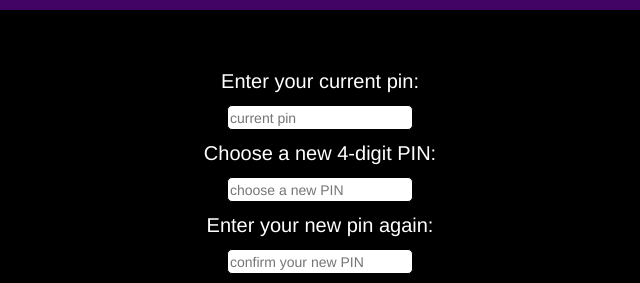
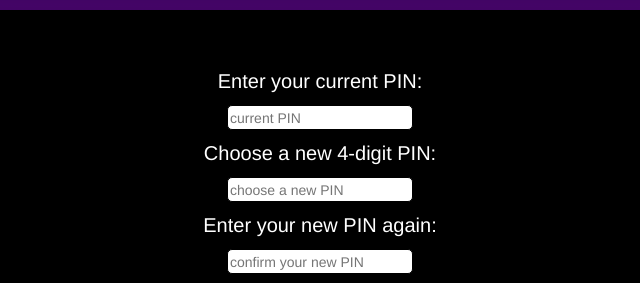
Before and after one commit to bengesoff/stroma, a website: page views/changepin.html in a window 1280 px wide. Shown: the part 184-467 px from the top of the page, 320-960 px from the left. Drawn offline with Linux system fonts and the light colour scheme; files that its build step writes are made by us from their sources.

Commit message:
Update changepin.html

```diff
--- a/views/changepin.html
+++ b/views/changepin.html
@@ -16,14 +16,14 @@
             </div>
             <div class="contents_box">
                 <form style="width:300px;margin-left:auto;margin-right:auto" align="center">
-                    <h2 style="padding:0;display:block">Enter your current pin:</h2>
-                    <input placeholder="current pin" class="pin" type="password" pattern="[0-9]{4}">
+                    <h2 style="padding:0;display:block">Enter your current PIN:</h2>
+                    <input placeholder="current PIN" class="pin" type="password" pattern="[0-9]{4}">
                     <h2 style="padding:0;display:block">Choose a new 4-digit PIN:</h2>
                     <input placeholder="choose a new PIN" class="pin" type="password" pattern="[0-9]{4}">
-                    <h2 style="padding:0;display:block" type="password">Enter your new pin again:</h2>
+                    <h2 style="padding:0;display:block" type="password">Enter your new PIN again:</h2>
                     <input placeholder="confirm your new PIN" class="pin" type="password" pattern="[0-9]{4}">
                     <h2 style="padding:0;display:block">Hit that 'Confirm' button.</h2>
-                    <button style="border:2px solid #0F9104">Confirm</button>
+                    <button style="border:2px solid #0F9104" type="submit">Confirm</button>
                     <h2 style="padding:0;display:block;margin-top:25px">Or not...</h2>
                     <button>Cancel</button>
                 </form>
```
